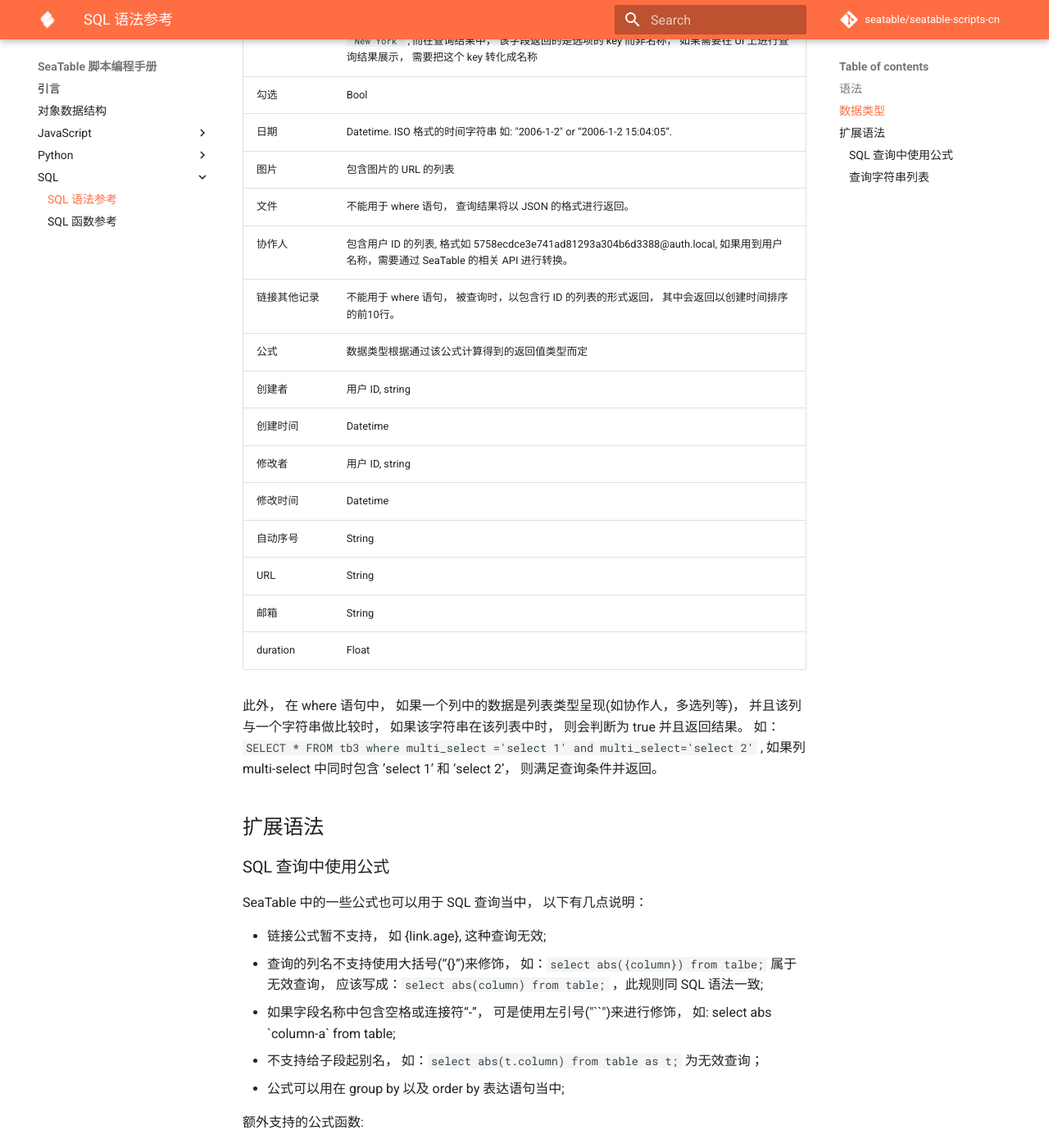
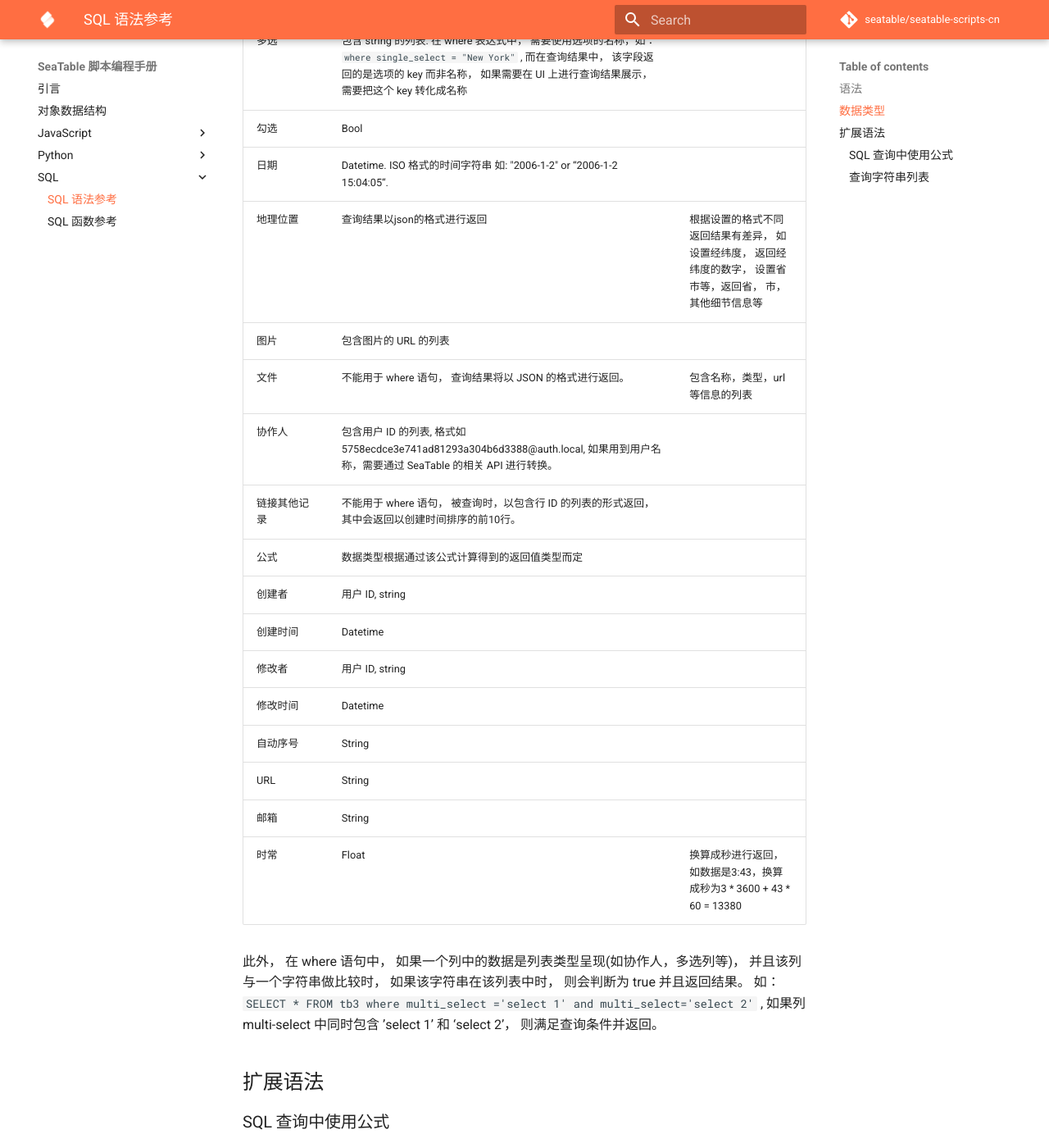
Before and after one commit to seatable/seatable-scripts-cn, an MkDocs documentation site: the page built from manual/python/sql.md, in a window 1280 px wide and 1400 px high, scrolled down 1332 px. Shown: the whole window at 82% size. Built offline with MkDocs 1.6.1 and Material for MkDocs 9.7.7, drawn with Linux system fonts in a browser that asks for light colours; comment, search, counter and statistics services are not loaded; some of the changed text lies outside the part shown.

Commit message:
Update sql.md

```diff
--- a/manual/python/sql.md
+++ b/manual/python/sql.md
@@ -27,28 +27,29 @@
 
 以下表格列出了 SeaTable 表格中的数据与 SQL 语句字段中数据类型的对应情况
 
-| SeaTable 数据类型 | SQL 字段类型                                                 |
-| :---------------- | :----------------------------------------------------------- |
-| 文本              | String                                                       |
-| 长文本            | String                                                       |
-| 数字              | Float                                                        |
-| 单选              | String.  在 where 表达式中， 需要使用选项的名称，如：`where single_select = "New York"` , 而在查询结果中， 该字段返回的是选项的 key 而非名称， 如果需要在 UI 上进行查询结果展示， 需要把这个 key 转化成名称 |
-| 多选              | 包含 string 的列表. 在 where 表达式中， 需要使用选项的名称，如：`where single_select = "New York"` , 而在查询结果中， 该字段返回的是选项的 key 而非名称， 如果需要在 UI 上进行查询结果展示， 需要把这个 key 转化成名称 |
-| 勾选              | Bool                                                         |
-| 日期              | Datetime. ISO 格式的时间字符串 如:  "2006-1-2" or “2006-1-2 15:04:05“. |
-| 图片              | 包含图片的 URL 的列表                                        |
-| 文件              | 不能用于 where 语句， 查询结果将以 JSON 的格式进行返回。     |
-| 协作人            | 包含用户 ID 的列表, 格式如 5758ecdce3e741ad81293a304b6d3388@auth.local, 如果用到用户名称，需要通过 SeaTable 的相关 API 进行转换。 |
-| 链接其他记录      | 不能用于 where 语句， 被查询时，以包含行 ID 的列表的形式返回， 其中会返回以创建时间排序的前10行。 |
-| 公式              | 数据类型根据通过该公式计算得到的返回值类型而定               |
-| 创建者            | 用户 ID, string                                              |
-| 创建时间          | Datetime                                                     |
-| 修改者            | 用户 ID, string                                              |
-| 修改时间          | Datetime                                                     |
-| 自动序号          | String                                                       |
-| URL               | String                                                       |
-| 邮箱              | String                                                       |
-| duration          | Float                                                        |
+| SeaTable 数据类型 | SQL 字段类型                                                 | 补充说明                                                     |
+| :---------------- | :----------------------------------------------------------- | ------------------------------------------------------------ |
+| 文本              | String                                                       |                                                              |
+| 长文本            | String                                                       |                                                              |
+| 数字              | Float                                                        |                                                              |
+| 单选              | String.  在 where 表达式中， 需要使用选项的名称，如：`where single_select = "New York"` , 而在查询结果中， 该字段返回的是选项的 key 而非名称， 如果需要在 UI 上进行查询结果展示， 需要把这个 key 转化成名称 |                                                              |
+| 多选              | 包含 string 的列表. 在 where 表达式中， 需要使用选项的名称，如：`where single_select = "New York"` , 而在查询结果中， 该字段返回的是选项的 key 而非名称， 如果需要在 UI 上进行查询结果展示， 需要把这个 key 转化成名称 |                                                              |
+| 勾选              | Bool                                                         |                                                              |
+| 日期              | Datetime. ISO 格式的时间字符串 如:  "2006-1-2" or “2006-1-2 15:04:05“. |                                                              |
+| 地理位置          | 查询结果以json的格式进行返回                                 | 根据设置的格式不同返回结果有差异， 如设置经纬度， 返回经纬度的数字， 设置省市等，返回省， 市，其他细节信息等 |
+| 图片              | 包含图片的 URL 的列表                                        |                                                              |
+| 文件              | 不能用于 where 语句， 查询结果将以 JSON 的格式进行返回。     | 包含名称，类型，url等信息的列表                              |
+| 协作人            | 包含用户 ID 的列表, 格式如 5758ecdce3e741ad81293a304b6d3388@auth.local, 如果用到用户名称，需要通过 SeaTable 的相关 API 进行转换。 |                                                              |
+| 链接其他记录      | 不能用于 where 语句， 被查询时，以包含行 ID 的列表的形式返回， 其中会返回以创建时间排序的前10行。 |                                                              |
+| 公式              | 数据类型根据通过该公式计算得到的返回值类型而定               |                                                              |
+| 创建者            | 用户 ID, string                                              |                                                              |
+| 创建时间          | Datetime                                                     |                                                              |
+| 修改者            | 用户 ID, string                                              |                                                              |
+| 修改时间          | Datetime                                                     |                                                              |
+| 自动序号          | String                                                       |                                                              |
+| URL               | String                                                       |                                                              |
+| 邮箱              | String                                                       |                                                              |
+| 时常              | Float                                                        | 换算成秒进行返回，如数据是3:43，换算成秒为3 * 3600 + 43 * 60 = 13380 |
 
 此外， 在 where 语句中， 如果一个列中的数据是列表类型呈现(如协作人，多选列等)， 并且该列与一个字符串做比较时， 如果该字符串在该列表中时， 则会判断为 true 并且返回结果。 如：`SELECT * FROM tb3 where multi_select ='select 1' and multi_select='select 2'` , 如果列 multi-select 中同时包含 ’select 1’ 和 ‘select 2’， 则满足查询条件并返回。
 
@@ -69,11 +70,11 @@
 * `STARTOFWEEK(date, weekStart)`: 返回包含 “date” 的星期的第一天的日期， “weekstart” 可选 “sunday” 或者 “monday” 来作为一周的第一天
 * `Quarter(date)`: 返回第几个季度，包括1，2，3，4.
 * `ISODate(date)`: 返回 ISO 格式的日期， 如: "2020-09-08"
-* `ISOMonth(date)`: 返回 ISO 格式的月份， 如: "07"
+* `ISOMonth(date)`: 返回 ISO 格式的月份， 如: "2020-07"
 
 以上的公式可以用于 group by 分组， 按星期， 月，季度，  日期等， 如：`select sum(sale) from SalesRecord group by ISODate(SalesTime)` , 返回每天的总销量。
 
-更多支持的公式函数请参考\[./function.md]。
+更多支持的公式函数请参考[SQL函数参考](function.md)
 
 ### 查询字符串列表
 
```
